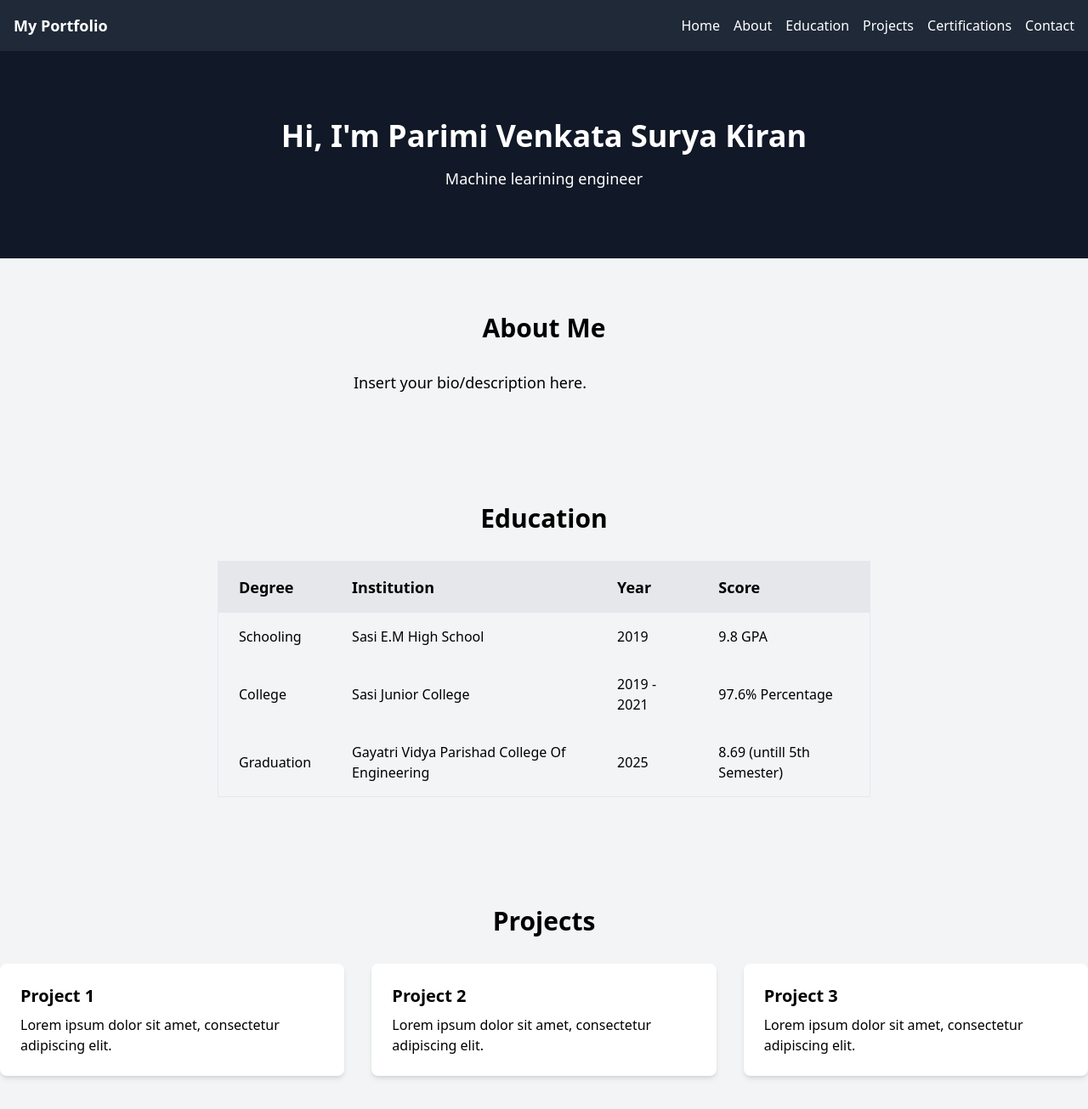
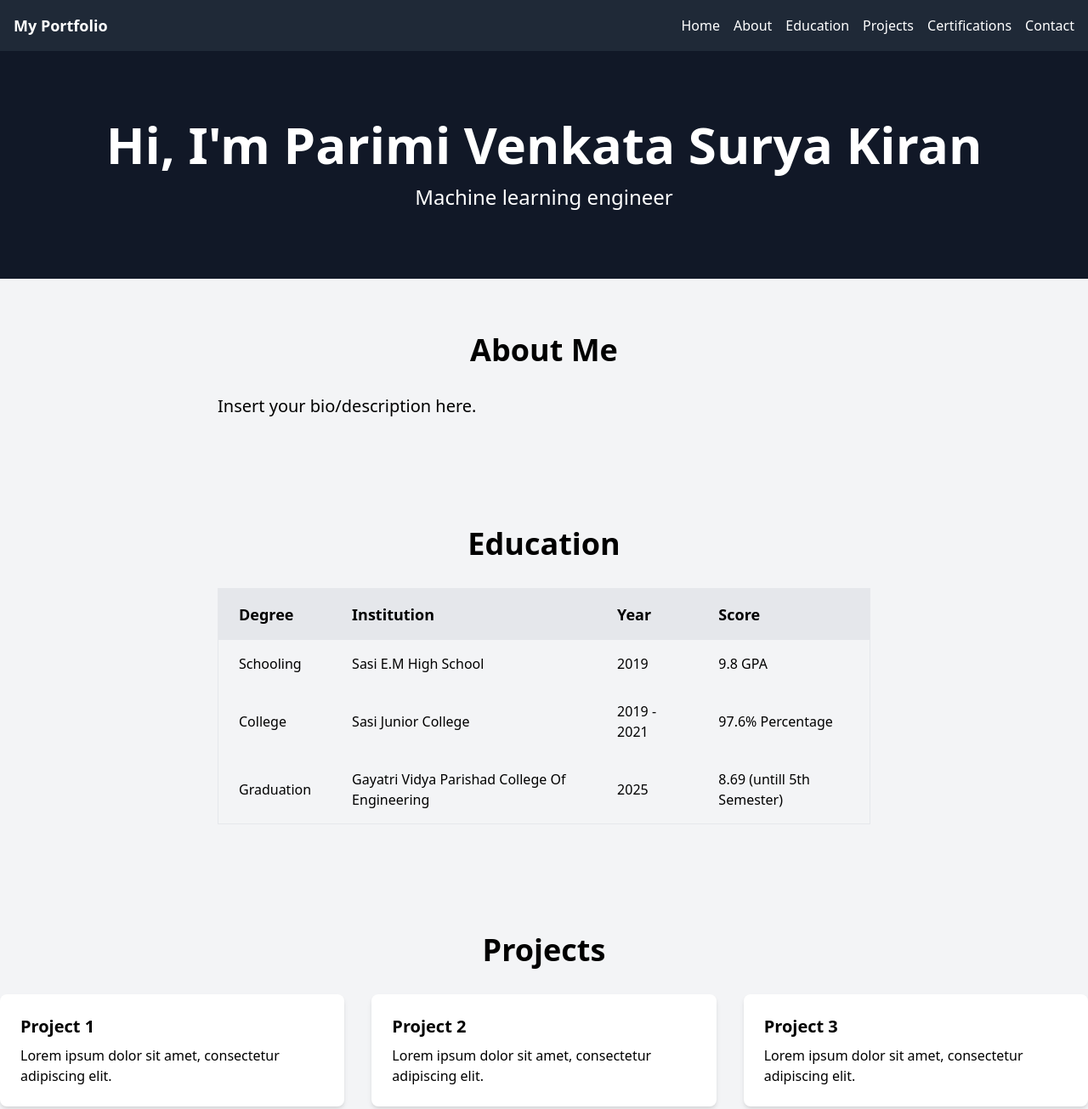
Before and after one commit to kiran2203/portfolio, a plain HTML site: page index.html in a window 1280 px wide. Shown: the top 1305 px of the page at 85% size. Drawn offline with nearby package versions, Linux system fonts and the light colour scheme.

Commit message:
index.html

```diff
--- a/index.html
+++ b/index.html
@@ -34,23 +34,23 @@
     <!-- Hero Section -->
     <section class="py-20 bg-gray-900 text-white">
         <div class="container mx-auto text-center">
-            <h1 class="text-4xl font-bold mb-4">Hi, I'm Parimi Venkata Surya Kiran</h1>
-            <p class="text-lg">Machine learining engineer</p>
+            <h1 class="text-4xl md:text-5xl lg:text-6xl font-bold mb-4">Hi, I'm Parimi Venkata Surya Kiran</h1>
+            <p class="text-lg md:text-xl lg:text-2xl">Machine learning engineer</p>
         </div>
     </section>
 
     <!-- About Section -->
     <section id="about" class="py-16">
         <div class="container mx-auto">
-            <h2 class="text-3xl font-bold mb-8 text-center">About Me</h2>
-            <p class="text-lg max-w-md mx-auto">Insert your bio/description here.</p>
+            <h2 class="text-3xl lg:text-4xl font-bold mb-8 text-center">About Me</h2>
+            <p class="text-lg lg:text-xl max-w-3xl mx-auto">Insert your bio/description here.</p>
         </div>
     </section>
 
     <!-- Education Section -->
     <section id="education" class="py-16 bg-gray-100">
         <div class="container mx-auto">
-            <h2 class="text-3xl font-bold mb-8 text-center">Education</h2>
+            <h2 class="text-3xl lg:text-4xl font-bold mb-8 text-center">Education</h2>
             <!-- Education Table -->
             <div class="max-w-3xl mx-auto">
                 <table class="w-full border-collapse border border-gray-200">
@@ -90,7 +90,7 @@
     <!-- Projects Section -->
     <section id="projects" class="py-16 bg-gray-100">
         <div class="container mx-auto">
-            <h2 class="text-3xl font-bold mb-8 text-center">Projects</h2>
+            <h2 class="text-3xl lg:text-4xl font-bold mb-8 text-center">Projects</h2>
             <!-- Project Cards -->
             <div class="grid grid-cols-1 md:grid-cols-2 lg:grid-cols-3 gap-8">
                 <!-- Replace the following with your project cards -->
@@ -113,7 +113,7 @@
     <!-- Certifications Section -->
     <section id="certifications" class="py-16 bg-gray-100">
         <div class="container mx-auto">
-            <h2 class="text-3xl font-bold mb-8 text-center">Certifications</h2>
+            <h2 class="text-3xl lg:text-4xl font-bold mb-8 text-center">Certifications</h2>
             <!-- Certification Cards -->
             <div class="grid grid-cols-1 md:grid-cols-2 lg:grid-cols-3 gap-8">
                 <!-- Replace the following with your certification cards -->
@@ -136,7 +136,7 @@
     <!-- Contact Section -->
     <section id="contact" class="py-16">
         <div class="container mx-auto">
-            <h2 class="text-3xl font-bold mb-8 text-center">Contact Me</h2>
+            <h2 class="text-3xl lg:text-4xl font-bold mb-8 text-center">Contact Me</h2>
             <div class="max-w-md mx-auto">
                 <!-- Replace the following with your contact details -->
                 <p class="text-lg">Email: parimikiran2003@gmail.com</p>
```
